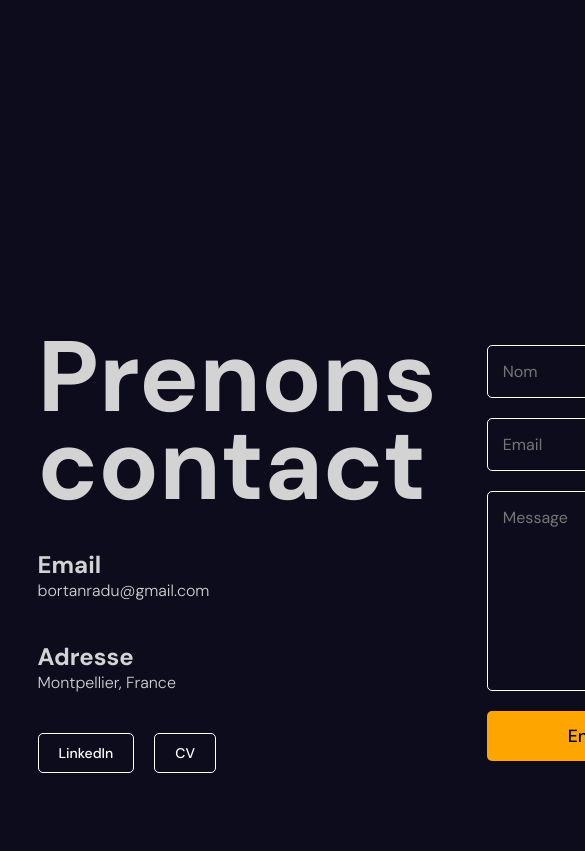
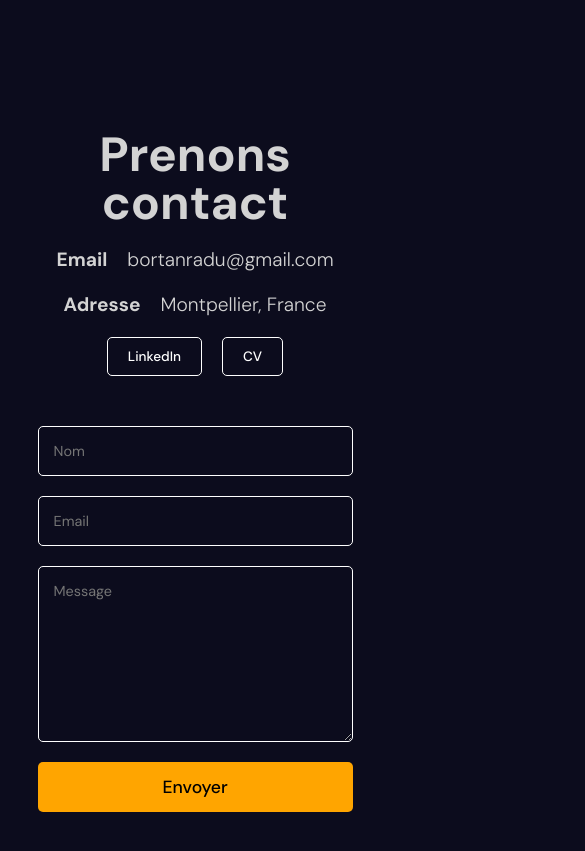
Before and after one commit to radubortan/portfolio, a React (Vite) app: page / in a window 390 px wide. Shown: the part 9206-10057 px from the top of the page, 585 px wide, since content can reach past the window. Built offline with nearby package versions, Linux system fonts and the light colour scheme; the HTML template or start-up script is replaced by a standard one.

Commit message:
responsive : contact section

```diff
--- a/src/components/contact/Contact.tsx
+++ b/src/components/contact/Contact.tsx
@@ -3,37 +3,47 @@ import { motion } from "framer-motion";
 import * as variants from "./contact.variants.ts";
 import PhoneSvg from "./phoneSvg/PhoneSvg.tsx";
 import ContactForm from "./contactForm/ContactForm.tsx";
-import classNames from "classnames";
+import useScreenSize from "../../hooks/useScreenSize.ts";
 
 const Contact = () => {
+  const screenSize = useScreenSize();
+  const isMobileDevice = screenSize.width <= 768;
+
   return (
     <motion.div className={classes.container}>
       <motion.div
         className={classes.textContainer}
-        variants={variants.contactVariants}
+        variants={
+          isMobileDevice
+            ? variants.contactVariantsMobile
+            : variants.contactVariantsDesktop
+        }
         initial="initial"
         whileInView="animate"
+        viewport={{ once: isMobileDevice }}
       >
-        <motion.h1 variants={variants.contactVariants}>
+        <motion.h1
+          variants={isMobileDevice ? {} : variants.contactVariantsDesktop}
+        >
           Prenons contact
         </motion.h1>
         <motion.div
           className={classes.item}
-          variants={variants.contactVariants}
+          variants={isMobileDevice ? {} : variants.contactVariantsDesktop}
         >
           <h2>Email</h2>
           <p>bortanradu@gmail.com</p>
         </motion.div>
         <motion.div
           className={classes.item}
-          variants={variants.contactVariants}
+          variants={isMobileDevice ? {} : variants.contactVariantsDesktop}
         >
           <h2>Adresse</h2>
           <p>Montpellier, France</p>
         </motion.div>
         <motion.div
-          className={classNames(classes.item, classes.socialLinks)}
-          variants={variants.contactVariants}
+          className={classes.socialLinks}
+          variants={isMobileDevice ? {} : variants.contactVariantsDesktop}
         >
           <motion.a
             variants={variants.buttonVariants}
--- a/src/components/contact/contact.module.scss
+++ b/src/components/contact/contact.module.scss
@@ -1,3 +1,5 @@
+@import "../../app.scss";
+
 .container {
   height: 100%;
   max-width: 1366px;
@@ -7,15 +9,39 @@
   gap: 50px;
   padding: 0 37.5px;
 
+  @include mobile {
+    flex-direction: column;
+    gap: 50px;
+  }
+
   .textContainer {
     flex: 1;
     display: flex;
     flex-direction: column;
     gap: 40px;
 
+    @include mobile {
+      gap: 20px;
+      align-items: center;
+      flex: none;
+    }
+
     h1 {
-      font-size: 100px;
+      font-size: calc(var(--ultra-big-text) + 1rem);
       line-height: 88px;
+
+      @include mobile {
+        font-size: var(--ultra-big-text);
+        line-height: 1;
+        text-align: center;
+      }
+    }
+
+    h2 {
+      @include mobile {
+        text-align: center;
+        font-size: var(--medium-text);
+      }
     }
 
     h1,
@@ -23,8 +49,22 @@
       user-select: none;
     }
 
-    p {
-      font-weight: 300;
+    .item {
+      @include mobile {
+        width: 100%;
+        display: flex;
+        align-items: center;
+        justify-content: center;
+        gap: 20px;
+      }
+
+      p {
+        font-weight: 300;
+
+        @include mobile {
+          font-size: var(--medium-text);
+        }
+      }
     }
 
     .socialLinks {
@@ -38,7 +78,7 @@
         background-color: transparent;
         color: white;
         font-weight: 500;
-        font-size: 14px;
+        font-size: var(--extra-small-text);
       }
     }
   }
@@ -46,5 +86,10 @@
   .formContainer {
     flex: 1;
     position: relative;
+
+    @include mobile {
+      flex: none;
+      width: 100%;
+    }
   }
 }
--- a/src/components/contact/contact.variants.ts
+++ b/src/components/contact/contact.variants.ts
@@ -1,4 +1,4 @@
-export const contactVariants = {
+export const contactVariantsDesktop = {
   initial: {
     x: -500,
     opacity: 0,
@@ -14,6 +14,15 @@ export const contactVariants = {
   },
 };
 
+export const contactVariantsMobile = {
+  initial: {
+    opacity: 0,
+  },
+  animate: {
+    opacity: 1,
+  },
+};
+
 export const buttonVariants = {
   whileHover: {
     backgroundColor: "#ffa500",
--- a/src/components/contact/contactForm/ContactForm.tsx
+++ b/src/components/contact/contactForm/ContactForm.tsx
@@ -4,6 +4,7 @@ import emailjs from "@emailjs/browser";
 import * as variants from "./contactForm.variants";
 import classes from "./contactForm.module.scss";
 import SubmitButton from "./submitButton/SubmitButton";
+import useScreenSize from "../../../hooks/useScreenSize";
 
 export enum FormState {
   IDLE = "idle",
@@ -13,6 +14,9 @@ export enum FormState {
 }
 
 const ContactForm = () => {
+  const screenSize = useScreenSize();
+  const isMobileDevice = screenSize.width <= 768;
+
   const formRef = useRef<HTMLFormElement>(null);
 
   const [formState, setFormState] = useState<FormState>(FormState.IDLE);
@@ -43,12 +47,13 @@ const ContactForm = () => {
         opacity: 1,
         transition: { opacity: { duration: 1 } },
       }}
+      viewport={{ once: isMobileDevice }}
     >
       <motion.form
         ref={formRef}
         onSubmit={sendEmail}
         autoComplete="off"
-        variants={variants.formVariants}
+        variants={isMobileDevice ? {} : variants.formVariants}
         initial="initial"
         whileInView="animate"
         viewport={{ once: true }}
--- a/src/components/contact/contactForm/contactForm.module.scss
+++ b/src/components/contact/contactForm/contactForm.module.scss
@@ -11,7 +11,7 @@
       border: 1px solid white;
       color: white;
       border-radius: 5px;
-      font-size: 16px;
+      font-size: calc(var(--regular-text) - 0.2rem);
     }
   }
 }
```
